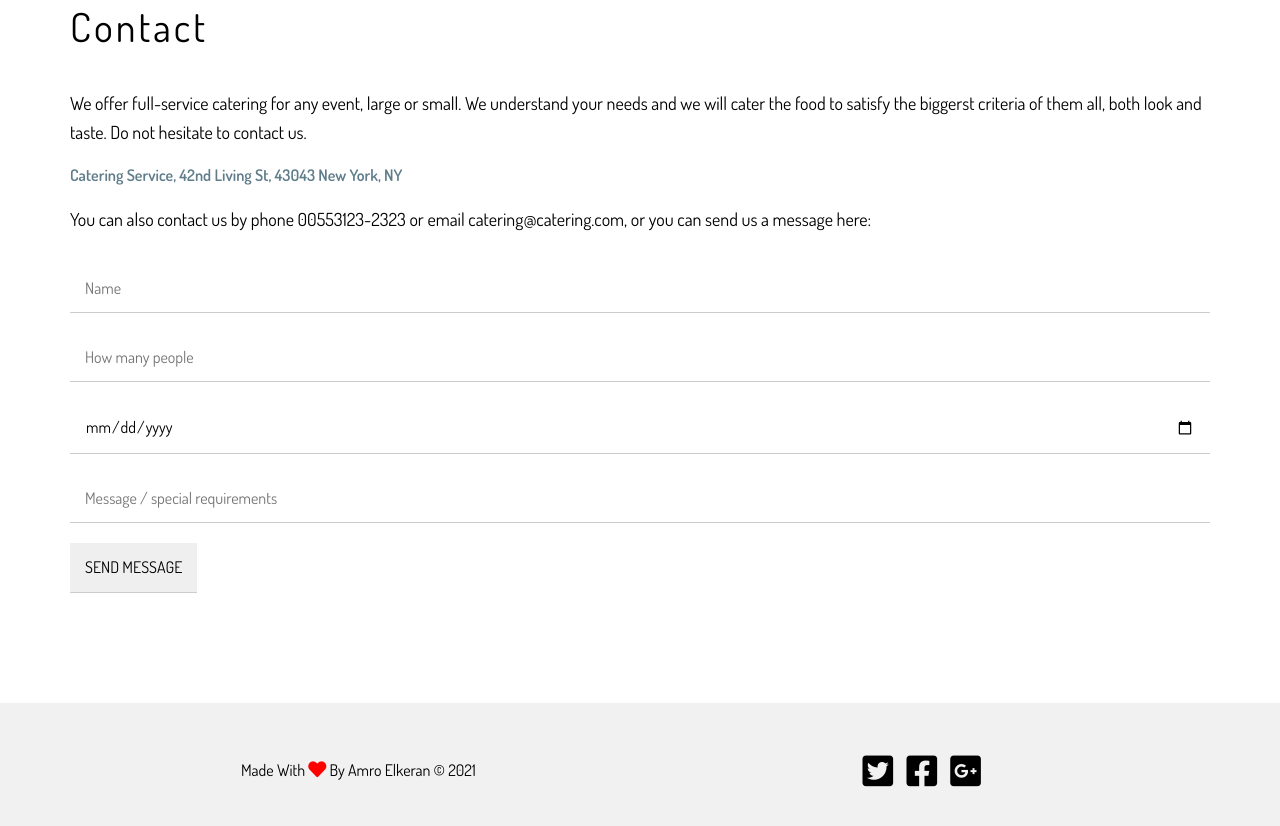
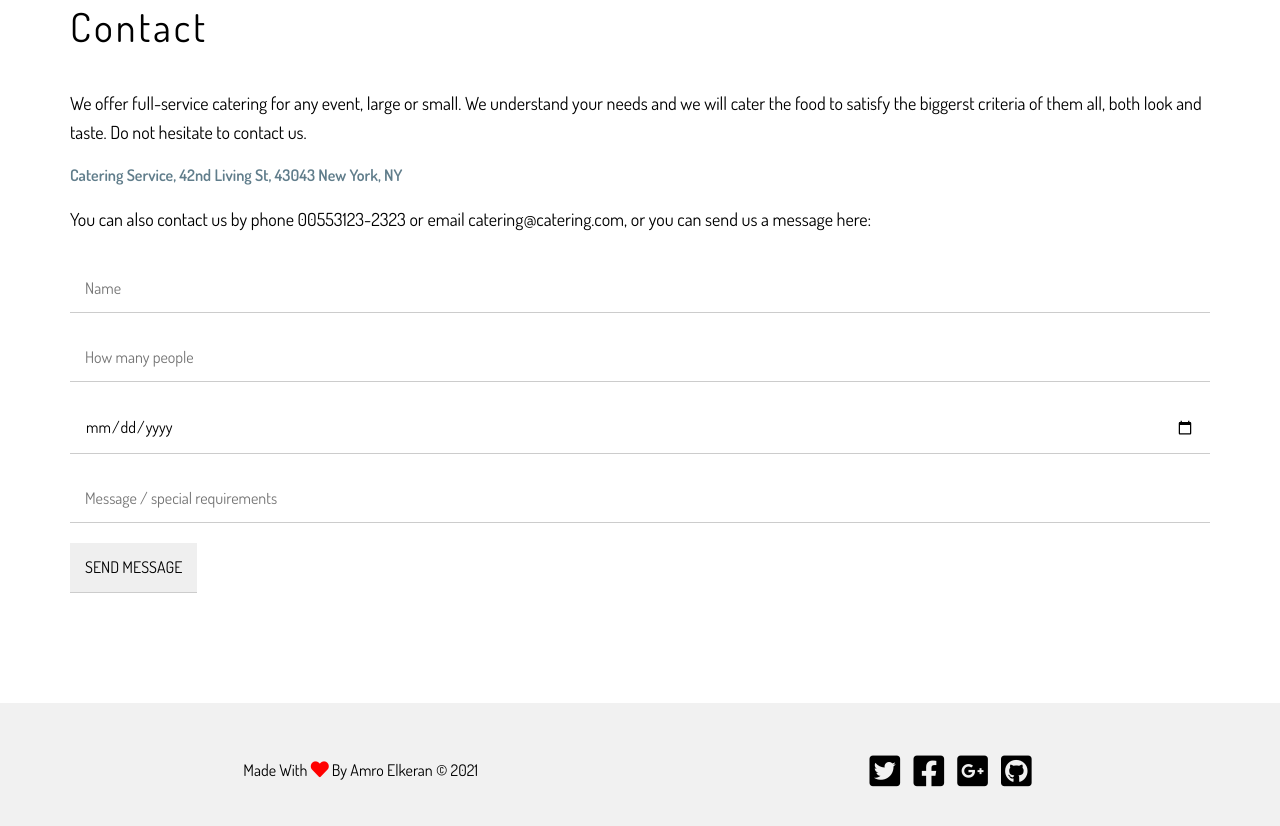
Before and after one commit to amro20/The-Restaurant-App, a plain HTML site: page index.html in a window 1280 px wide. Shown: the part 2848-3674 px from the top of the page. Drawn offline with Linux system fonts and the light colour scheme.

Commit message:
add git icon

```diff
--- a/CSS/style.css
+++ b/CSS/style.css
@@ -292,7 +292,7 @@ footer .fa-facebook-square:hover {
 footer .fa-google-plus-square:hover {
   color: #cd201f;
 }
-footer .fa-github:hover {
+footer .fa-github-square:hover {
   color: #c60043;
 }
 footer .fa-heart {
--- a/index.html
+++ b/index.html
@@ -144,7 +144,7 @@
         <a target="_blank" href="https://twitter.com/20uwk1911"><i class="fab fa-twitter-square"></i></a>
         <a target="_blank" href="https://www.facebook.com/profile.php?id=100055974762885"><i class="fab fa-facebook-square"></i></a>
         <a target="_blank" href="mailto:mrwalqyran@gmail.com"><i class="fab fa-google-plus-square"></i></a>
-        <a target="_blank" href="https://github.com/amro20"><i class="fa fa-github fa-fw fa-2x"></i></a>
+        <a target="_blank" href="https://github.com/amro20"><i class="fab fa-github-square"></i></a>
       </div>
     </footer>
     <!-- End Footer -->
```
